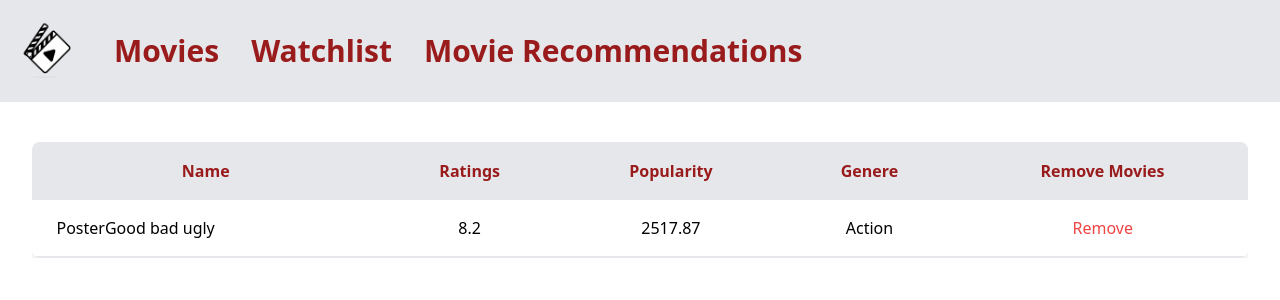
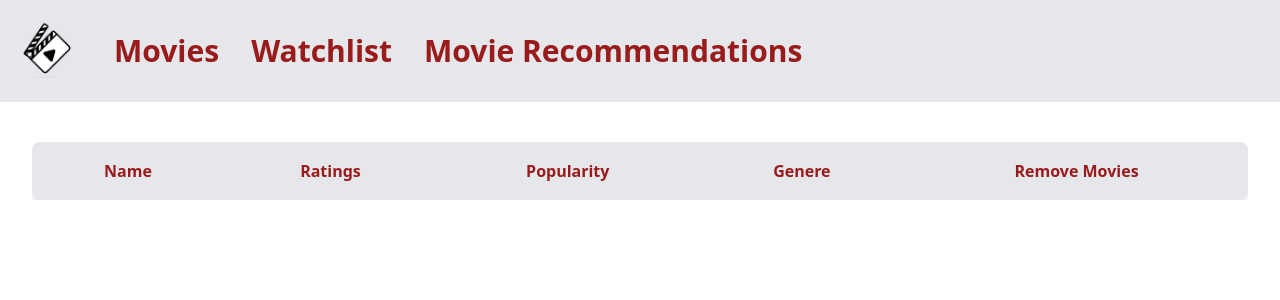
Before and after one commit to Siddharth2327/IMDB_Clone, a React (Vite) app: page /watchlist in a window 1280 px wide. Shown: the top 300 px of the page. Built offline with nearby package versions, Linux system fonts and the light colour scheme.

Commit message:
Implemented LS

```diff
--- a/src/App.jsx
+++ b/src/App.jsx
@@ -7,7 +7,25 @@ import Watchlist from './components/Watchlist'
 import Movies from './components/Movies'
 import MovieRecommendation from './components/MovieRecommendation'
 import {BrowserRouter,Routes,Route} from 'react-router-dom'
+import { useState, useEffect } from 'react'
 function App() {
+   const [watchlist, setWatchlist] = useState([])
+
+   const handleAddToWatchlist = (movieobj)=>{
+    let updatedWatchlist = [...watchlist, movieobj] // we use SPREAD OPERATOR(...) to update the watchlist without changing the original state
+    setWatchlist(updatedWatchlist)
+    console.log(updatedWatchlist)
+
+    localStorage.setItem('movies', JSON.stringify(updatedWatchlist))
+   }
+
+
+
+useEffect(()=>{
+  let moviesFromLS = localStorage.getItem('movies')
+  if(moviesFromLS) setWatchlist(JSON.parse(moviesFromLS))
+},[])
+
 
 
   return (
@@ -22,11 +40,12 @@ function App() {
             element={
               <>
                 <Banner/>
-                <Movies/>
+                <Movies addToWatchlist={handleAddToWatchlist} Watchlist={watchlist}/>
               </>
             }
           />
-          <Route path='/watchlist' element={<Watchlist/>}/>
+          <Route path='/watchlist' element={<Watchlist watchlist = {watchlist} />}/>
+
           <Route path='/recommend' element={<MovieRecommendation/>}/>
       </Routes>
       </div>
--- a/src/components/Moviecard.jsx
+++ b/src/components/Moviecard.jsx
@@ -1,13 +1,46 @@
 import React from 'react'
-function Moviecard({movieObject}) {
+
+
+
+
+
+function Moviecard({ movieObject, finalAddToWatchlist, Watchlist }) {
+
+    function doesContains() {
+        for (let i = 0; i < Watchlist.length; i++) {
+            if (Watchlist[i].id === movieObject.id) {
+                return true;
+            }
+        }
+        return false;
+    }
+
+
     return (
         <>
-        <div className='space-x-8 space-y-8 m-4 hover:scale-110 transition duration-300 ease-in-out transform '>
-            <div className='w-[200px] h-[40vh] bg-cover ml-8 rounded-lg'
-            style={{ backgroundImage:`url(https://image.tmdb.org/t/p/original${movieObject.poster_path})` }}>
-                <h5 className='text-white text-center text-2xl rounded-lg p-2 bg-gray-900/25'>{movieObject.title}</h5>
+
+            <div className='space-x-8 space-y-8 m-4 hover:scale-110 transition duration-300 ease-in-out transform '>
+
+                <div className='w-[200px] h-[40vh] bg-cover ml-8 rounded-lg relative'
+                    style={{
+                        backgroundImage: `url(https://image.tmdb.org/t/p/original${movieObject.poster_path})`
+                    }}>
+
+                    {/*{To add the movies to watchlist when clicked on the heart button and to remove when clicked on tick button we use a ternary operator }*/}
+
+                    {doesContains(movieObject) ?
+                    <div  className='absolute top-2 right-2 flex justify-center items-center p-2 w-[2rem] hover:cursor-pointer'>&#10004;</div>
+                            :
+                    <div onClick={()=>finalAddToWatchlist(movieObject)} className='absolute top-2 right-2 flex justify-center items-center p-2 w-[2rem] hover:cursor-pointer'>&#128525;</div>
+                    }
+
+
+
+                    <h5 className='text-white text-center text-2xl rounded-lg p-2 bg-gray-900/25'>{movieObject.title}</h5>
+                </div>
+
             </div>
-        </div>
+
         </>
     )
 }
@@ -17,3 +50,5 @@ export default Moviecard
 // instead of these getting props seperately we are passing the moviesObj as a prop directly
 // we cant use the url we get from  the api directly so we add an absolute path to get the image
 // aboslute path we needed => https://image.tmdb.org/t/p/original/
+
+// we dont need to add the movie to watchlist when we click on tick button (doesContain function is true)
--- a/src/components/Movies.jsx
+++ b/src/components/Movies.jsx
@@ -4,7 +4,7 @@ import Pagination from './Pagination'
 import axios from 'axios'
 import { useState } from 'react'
 
-function Movies() {
+function Movies({addToWatchlist, Watchlist}) {
   // creating state for movie data using
 
   const [movies, setMovies] = useState([])
@@ -13,7 +13,7 @@ function Movies() {
 
   const[page,setPage] = useState(1)
   function handlePrev(){
-    if(page>0){
+    if(page>1){
       setPage(page-1)
     }
   }
@@ -39,7 +39,7 @@ function Movies() {
       <div className='flex flex-wrap justify-evenly'>
       {
         movies.map((moviesObj)=>(
-          <Moviecard movieObject={moviesObj}/>
+          <Moviecard movieObject={moviesObj} finalAddToWatchlist={addToWatchlist} Watchlist={Watchlist}/>
         ))
       }
     </div>
--- a/src/components/Watchlist.jsx
+++ b/src/components/Watchlist.jsx
@@ -1,6 +1,6 @@
 import React from 'react'
 
-function Watchlist() {
+function Watchlist({watchlist}) {
   return (
     <>
       <div>
@@ -23,16 +23,21 @@ function Watchlist() {
           </thead>
 
           <tbody>
-            <tr className='border-b-2'>
-              <td className="px-6 py-4 flex items-center space-x-4">Poster
-                <div>Good bad ugly</div>
+            {watchlist.map((movieobj) => (
+              <tr className='border-b-2'>
+
+              <td className="px-6 py-4 flex items-center space-x-4">
+                <img className='h-[6rem] w[10rem]' src={`https://image.tmdb.org/t/p/original${movieobj.poster_path}`} alt="Movie" />
+                <div>{movieobj.title}</div>
               </td>
 
-              <td className="px-6 py-4 text-center">8.2</td>
-              <td className="px-6 py-4 text-center">2517.87</td>
+              <td className="px-6 py-4 text-center">{movieobj.vote_average}</td>
+              <td className="px-6 py-4 text-center">{movieobj.popularity}</td>
               <td className="px-6 py-4 text-center">Action</td>
               <td className="px-6 py-4 text-center text-red-500 hover:text-red-900 cursor-pointer">Remove</td>
             </tr>
+            ))}
+
           </tbody>
 
         </table>
```
